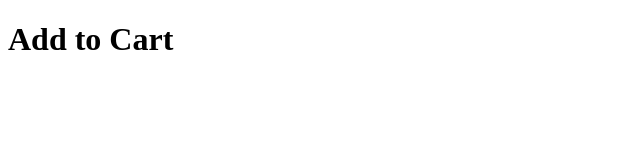
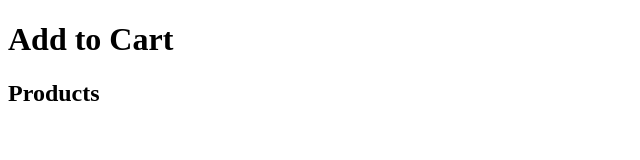
Before and after one commit to Hirwa-Kapya-Rene/Shopping-cart, a plain HTML site: page index.html in a window 1280 px wide. Shown: the whole page, without its empty margins (0-640 px from the left). Drawn offline with Linux system fonts and the light colour scheme.

Commit message:
added h2

```diff
--- a/index.html
+++ b/index.html
@@ -8,6 +8,7 @@
 <body>
   <h1>Add to Cart</h1>
   <div class="container">
+    <h2>Products</h2>
 
   </div>
 </body>
```
